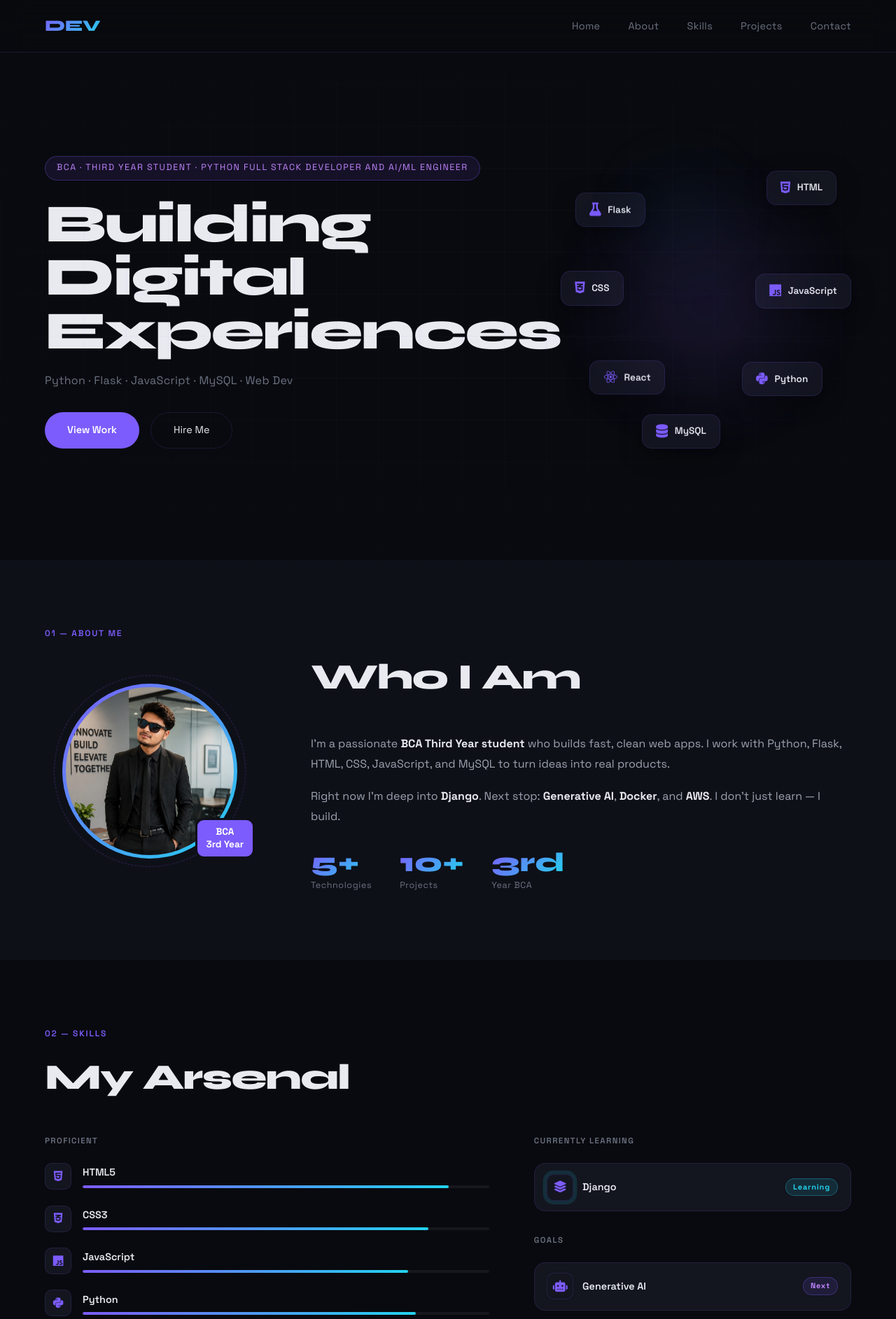
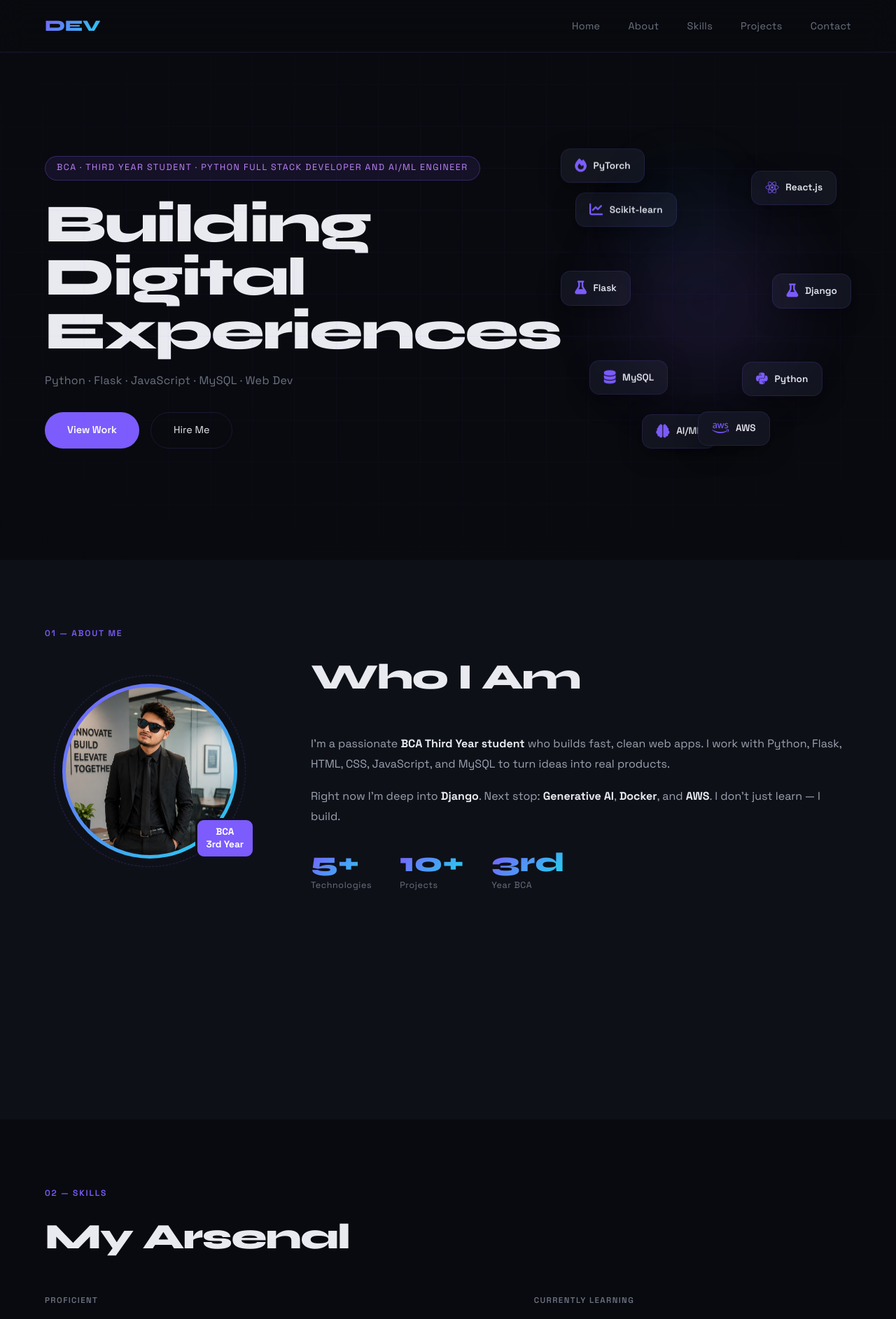
Before and after one commit to Shakir7820/My-portfolio, a Flask app: page / in a window 1280 px wide. Shown: the top 1885 px of the page at 70% size. Run offline with Flask 3, Linux system fonts and the light colour scheme.

Commit message:
Update portfolio

```diff
--- a/sportfolio/newp/portfolio/static/css/style.css
+++ b/sportfolio/newp/portfolio/static/css/style.css
@@ -317,7 +317,10 @@ section { padding: 6rem 5%; }
 /* =============================================
    ABOUT
 ============================================= */
-.about { background: var(--bg2); }
+.about {
+  background: var(--bg2);
+  height: 800px;
+ }
 
 .about-grid {
   display: grid;
--- a/sportfolio/newp/portfolio/templates/index.html
+++ b/sportfolio/newp/portfolio/templates/index.html
@@ -59,18 +59,23 @@
       <a href="#contact"  class="btn-line sv" data-audio="voice.mp4">Hire Me</a>
     </div>
   </div>
+
   <div class="hero-cards">
+    <div class="hcard"><i class="fas fa-chart-line"></i> Scikit-learn</div>
+    <div class="hcard"><i class="fab fa-react"></i> React.js</div>
     <div class="hcard"><i class="fas fa-flask"></i> Flask</div>
-    <div class="hcard"><i class="fab fa-html5"></i> HTML</div>
-    <div class="hcard"><i class="fab fa-css3-alt"></i> CSS</div>
-    <div class="hcard"><i class="fab fa-js"></i> JavaScript</div>
-    <div class="hcard"><i class="fab fa-react"></i> React</div>
+    <div class="hcard"><i class="fas fa-flask"></i> Django</div>
+    <div class="hcard"><i class="fas fa-database"></i> MySQL</div>
     <div class="hcard"><i class="fab fa-python"></i> Python</div>
-    <div class="hcard"><i class="fas fa-database"></i> MySQL</div>
+    <div class="hcard"><i class="fas fa-brain"></i> AI/ML</div>
+    <div class="hcard"><i class="fab fa-aws"></i> AWS</div>
+    <div class="hcard"><i class="fas fa-fire"></i> PyTorch</div>
      &nbsp; &nbsp; &nbsp;
     <div class="orb o1"></div>
     <div class="orb o2"></div>
   </div>
+
+
 </section>
 
 <!-- ABOUT -->
```
